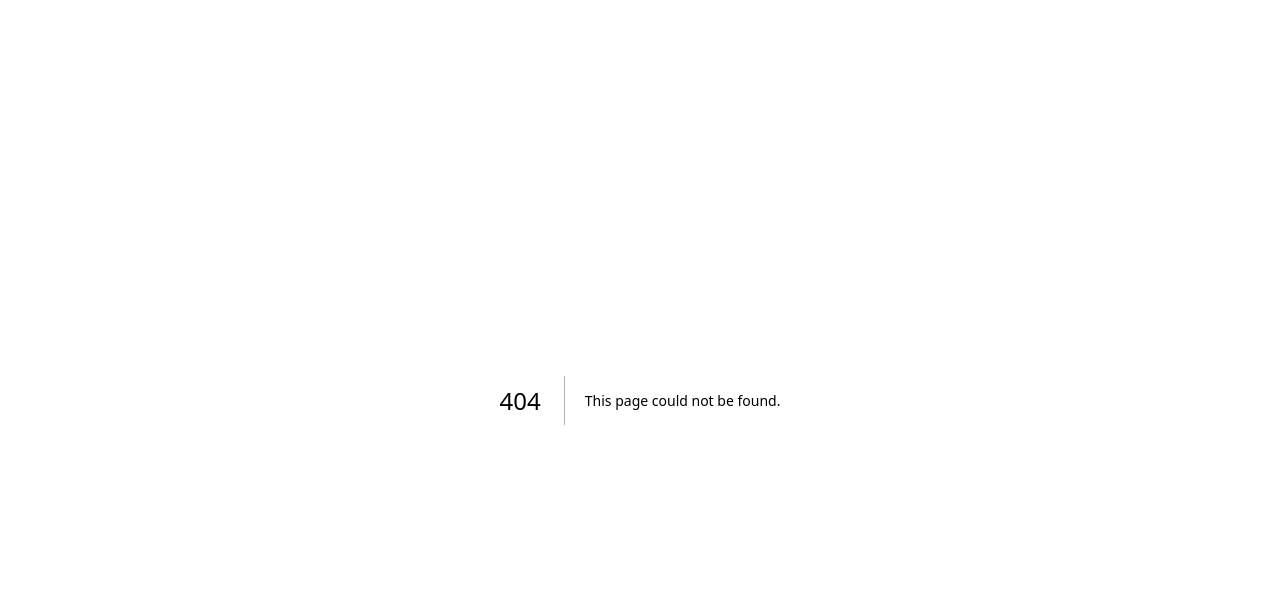
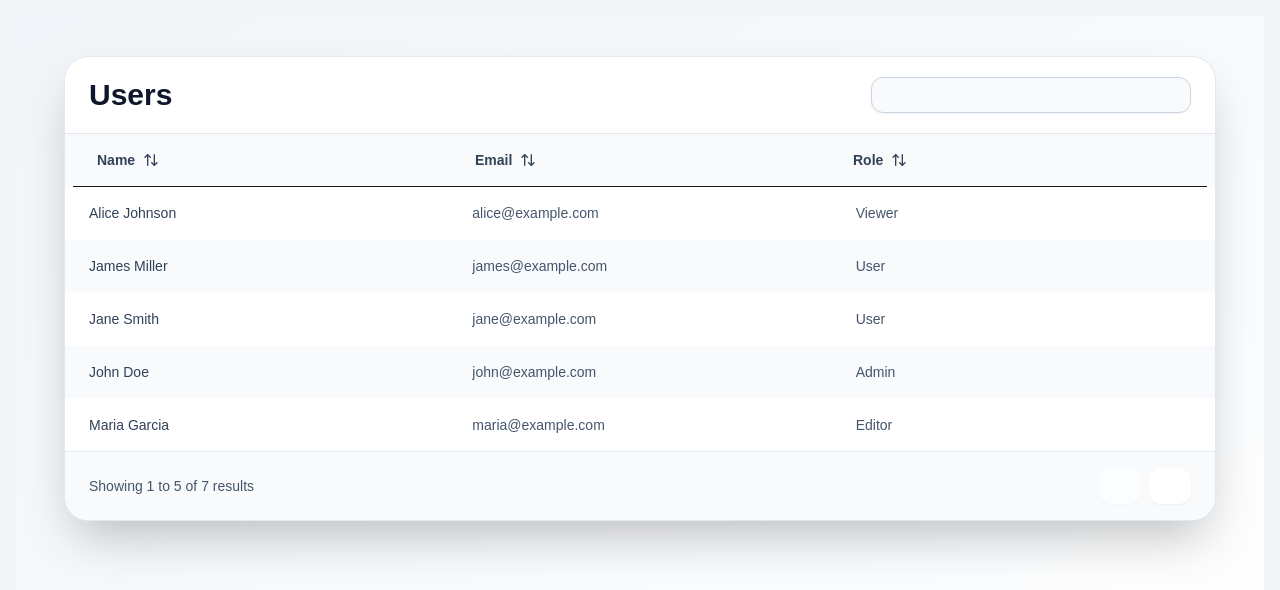
Before and after one commit to brenokf/CondoView, a Next.js app: page /residents in a window 1280 px wide. Before the commit this address had no page. Shown: the top 590 px of the page. Built offline with nearby package versions, Linux system fonts and the light colour scheme.

Commit message:
Add Residents page with Table component integration

```diff
--- /dev/null
+++ b/src/pages/residents.tsx
@@ -0,0 +1,8 @@
+import Table from '../components/Table'
+export default function Residents() {
+  return (
+    <div className="min-h-screen bg-gray-100  items-center justify-center p-4">
+      < Table />
+    </div>
+  );
+}
```
